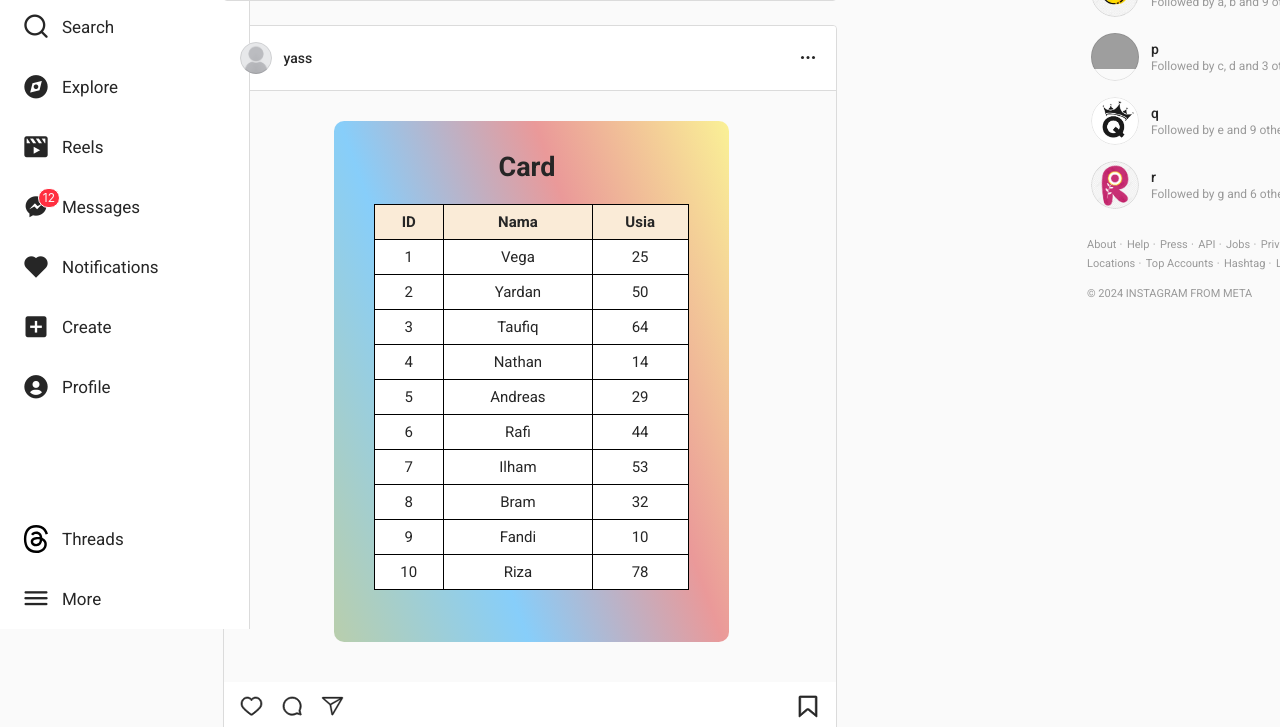
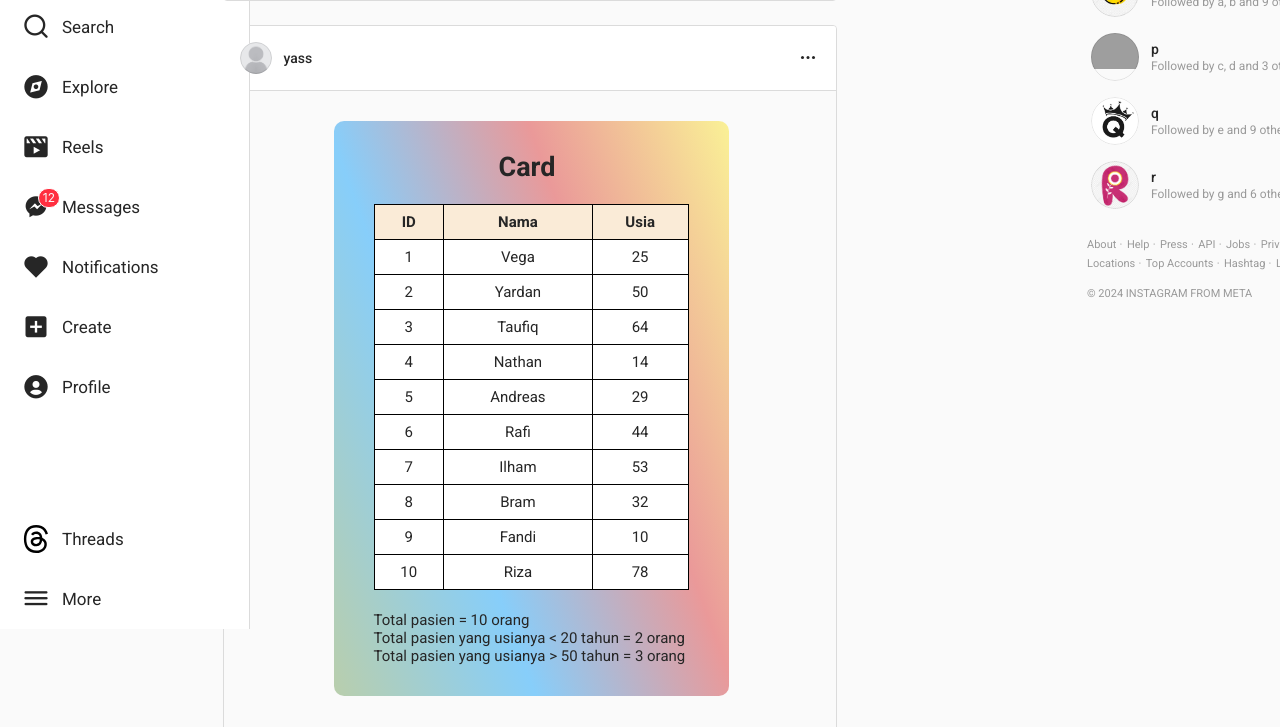
Before and after one commit to yassnath/Project-Programming-Team, a plain HTML site: page Project 10 - HTML Table/index.html in a window 1280 px wide. Shown: the part 171-898 px from the top of the page. Drawn offline with nearby package versions, Linux system fonts and the light colour scheme; grey boxes are pictures that could not be loaded.

Commit message:
Update index.html

```diff
--- a/Project 10 - HTML Table/index.html
+++ b/Project 10 - HTML Table/index.html
@@ -423,9 +423,9 @@
                       <tbody id="tb" style="background-color:white"></tbody>
                     </table>
                     <br>
-                    <p id="total-pasien"></p>
-                    <p id="pasien-under-20"></p>
-                    <p id="pasien-over-50"></p>
+                    <p id="totalpasien"></p>
+                    <p id="usiadibawah20"></p>
+                    <p id="usiadiatas50"></p>
                     <br>
                   </div>
                 </div>
```
